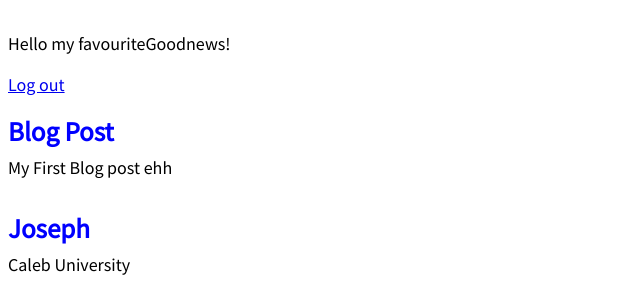
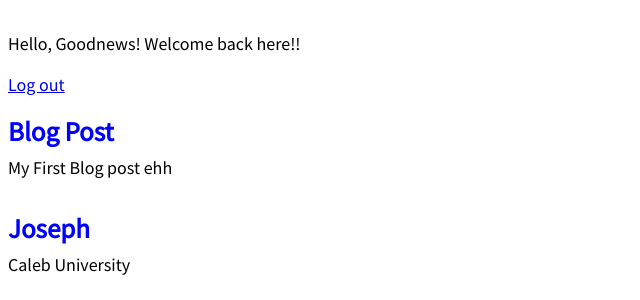
Before and after one commit to GoodnewsPerfect/django, a Django app: page / in a window 1280 px wide. Shown: the part 125-425 px from the top of the page, without its empty margins (0-640 px from the left). Run offline with Django 3.2, Linux system fonts and the light colour scheme; a user stored in the database is signed in; data comes from the database, SQL or seed files in the repository.

Commit message:
little touch up.

```diff
--- a/templates/base.html
+++ b/templates/base.html
@@ -16,7 +16,7 @@
                 </div>
             </header>
                 {% if user.is_authenticated %}
-                    <p>Hello my favourite{{ user.username }}!</p>
+                    <p>Hello, {{ user.username }}! Welcome back here!! </p>
                     <p><a href="{% url 'logout' %}">Log out</a></p>
                 {% else %}
                     <p>You are not logged in.</p>
```
